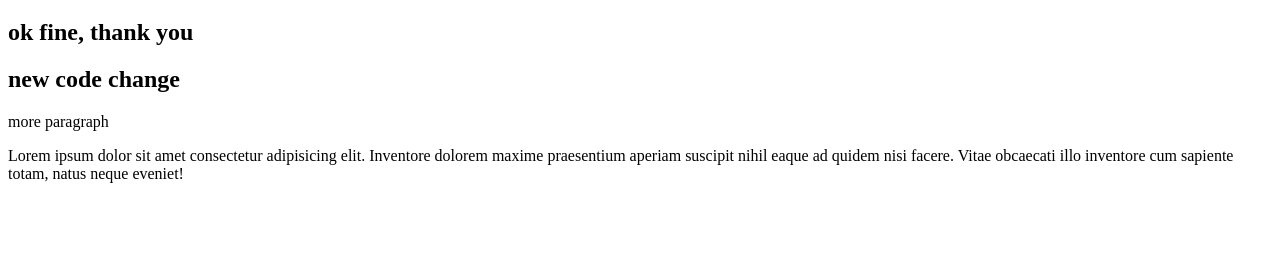
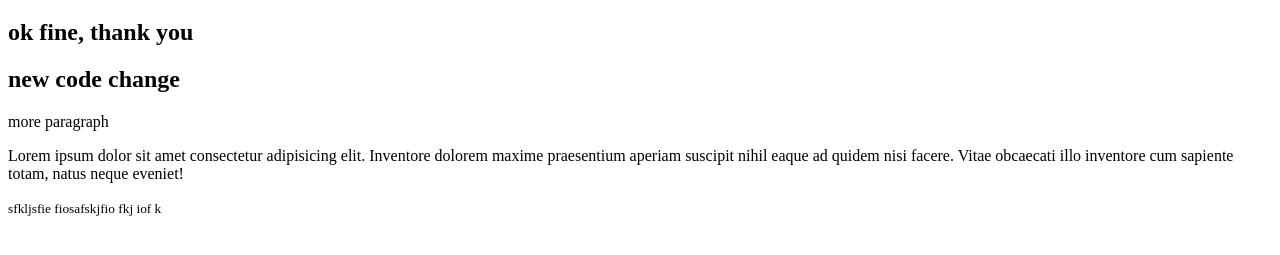
Before and after one commit to Munna3048/my-rivision-repo, a plain HTML site: page index.html in a window 1280 px wide. Shown: the part 61-316 px from the top of the page. Drawn offline with Linux system fonts and the light colour scheme.

Commit message:
3rd time add

```diff
--- a/index.html
+++ b/index.html
@@ -13,5 +13,6 @@
     <h2>new code change</h2>
     <p>more paragraph</p>
     <p>Lorem ipsum dolor sit amet consectetur adipisicing elit. Inventore dolorem maxime praesentium aperiam suscipit nihil eaque ad quidem nisi facere. Vitae obcaecati illo inventore cum sapiente totam, natus neque eveniet!</p>
+    <small>sfkljsfie fiosafskjfio fkj iof k</small>
 </body>
 </html>
```
